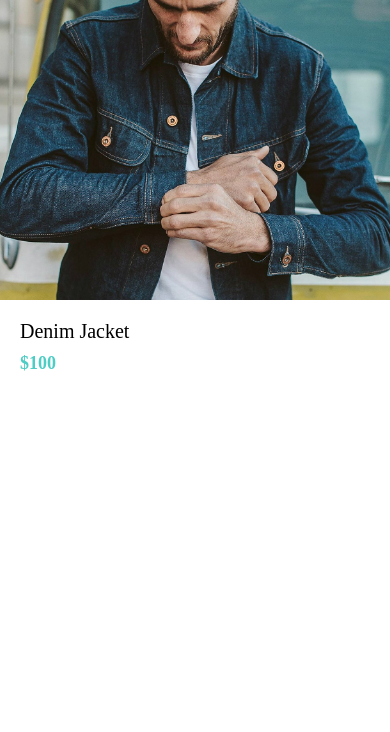
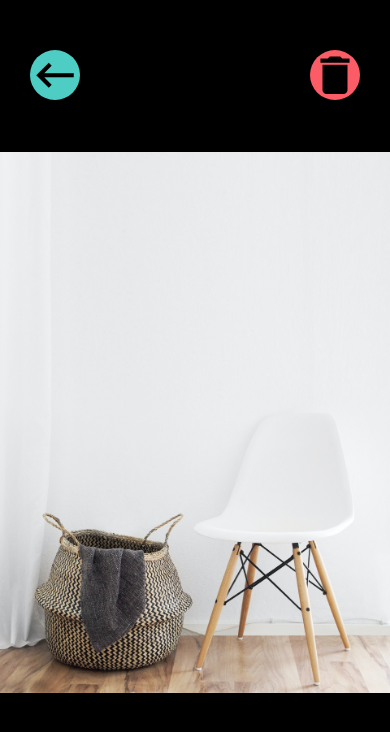
Before and after one commit to Razbotics/DoneWithIt, a React Native app: screen / in a window 390 px wide. Shown: the top 732 px of the page. Built offline with nearby package versions, Linux system fonts and the light colour scheme.

Commit message:
completed listings screen

```diff
--- a/App.js
+++ b/App.js
@@ -6,7 +6,7 @@
 import WelcomeScreen from "./app/screens/WelcomeScreen";
 
 export default function App() {
-  return <ListingDetailsScreen />;
+  return <ViewImageScreen />;
 }
 
 const styles = StyleSheet.create({
--- /dev/null
+++ b/app/components/ListItem.js
@@ -0,0 +1,38 @@
+import React from "react";
+import { Image, StyleSheet, View } from "react-native";
+import colors from "../config/colors";
+import AppText from "./AppText";
+
+function ListItem({ title, subTitle, image }) {
+  return (
+    <View style={styles.container}>
+      <Image style={styles.image} source={image} />
+      <View>
+        <AppText style={styles.title}>{title}</AppText>
+        <AppText style={styles.subTitle}>{subTitle}</AppText>
+      </View>
+    </View>
+  );
+}
+const styles = StyleSheet.create({
+  container: {
+    flexDirection: "row",
+    paddingLeft: 15,
+  },
+  image: {
+    width: 70,
+    height: 70,
+    borderRadius: 35,
+    marginRight: 10,
+  },
+  title: {
+    fontSize: 18,
+    fontWeight: "600",
+  },
+  subTitle: {
+    fontSize: 14,
+    color: colors.medium,
+  },
+});
+
+export default ListItem;
--- a/app/config/colors.js
+++ b/app/config/colors.js
@@ -4,4 +4,5 @@
   black: "#000",
   white: "#fff",
   gray: "#f8f4f4",
+  medium: "#6e6969",
 };
--- a/app/screens/ListingDetailsScreen.js
+++ b/app/screens/ListingDetailsScreen.js
@@ -3,6 +3,7 @@
 import colors from "../config/colors";
 import Constants from "expo-constants";
 import AppText from "../components/AppText";
+import ListItem from "../components/ListItem";
 
 function ListingDetailsScreen() {
   return (
@@ -15,6 +16,13 @@
       <View style={styles.detailsContainer}>
         <AppText style={styles.title}>Denim Jacket</AppText>
         <AppText style={styles.price}>$100</AppText>
+      </View>
+      <View style={styles.userContainer}>
+        <ListItem
+          image={require("../assets/my-image.png")}
+          title="Shubhankar"
+          subTitle="5 Listings"
+        />
       </View>
     </View>
   );
@@ -39,7 +47,10 @@
     color: colors.secondary,
     fontWeight: "bold",
     fontSize: 18,
-    marginVertical: 10,
+    marginTop: 5,
+  },
+  userContainer: {
+    marginVertical: 30,
   },
 });
 
--- a/app/screens/ViewImageScreen.js
+++ b/app/screens/ViewImageScreen.js
@@ -1,11 +1,12 @@
 import React from "react";
-import { Image, StyleSheet, View } from "react-native";
+import { Image, StyleSheet, View, StatusBar } from "react-native";
 import { MaterialCommunityIcons } from "@expo/vector-icons";
 import colors from "../config/colors";
 
 function ViewImageScreen() {
   return (
     <View style={styles.container}>
+      <StatusBar hidden={true} translucent={true} />
       <View style={styles.closeIcon}>
         <MaterialCommunityIcons name="keyboard-backspace" size={50} />
       </View>
@@ -27,12 +28,11 @@
     height: 50,
     backgroundColor: colors.secondary,
     position: "absolute",
-    top: 40,
+    top: 50,
     left: 30,
     justifyContent: "center",
     alignItems: "center",
-    elevation: 20,
-    borderRadius: 20,
+    borderRadius: 25,
   },
   container: {
     backgroundColor: colors.black,
@@ -43,10 +43,9 @@
     height: 50,
     backgroundColor: colors.primary,
     position: "absolute",
-    top: 40,
+    top: 50,
     right: 30,
-    elevation: 20,
-    borderRadius: 20,
+    borderRadius: 25,
   },
   image: {
     width: "100%",
```
Also changed, not shown: app/assets/my-image.png (added).
